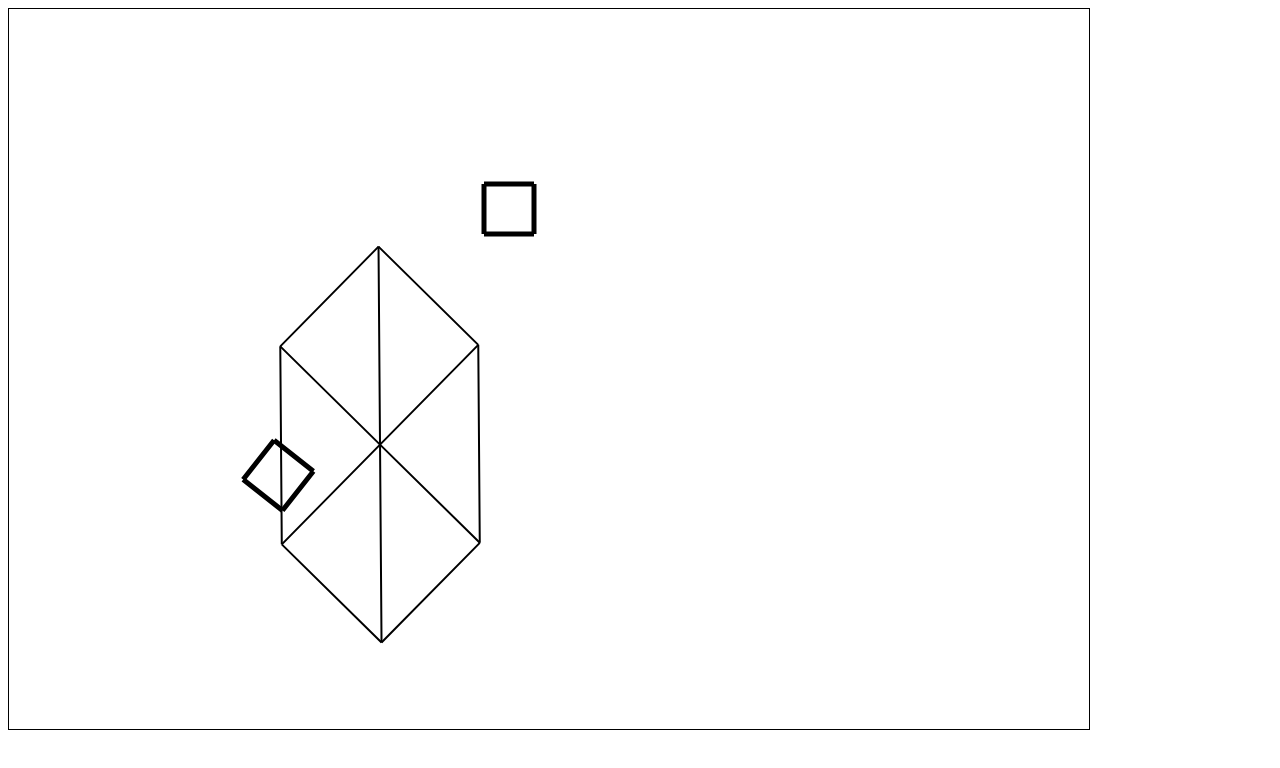
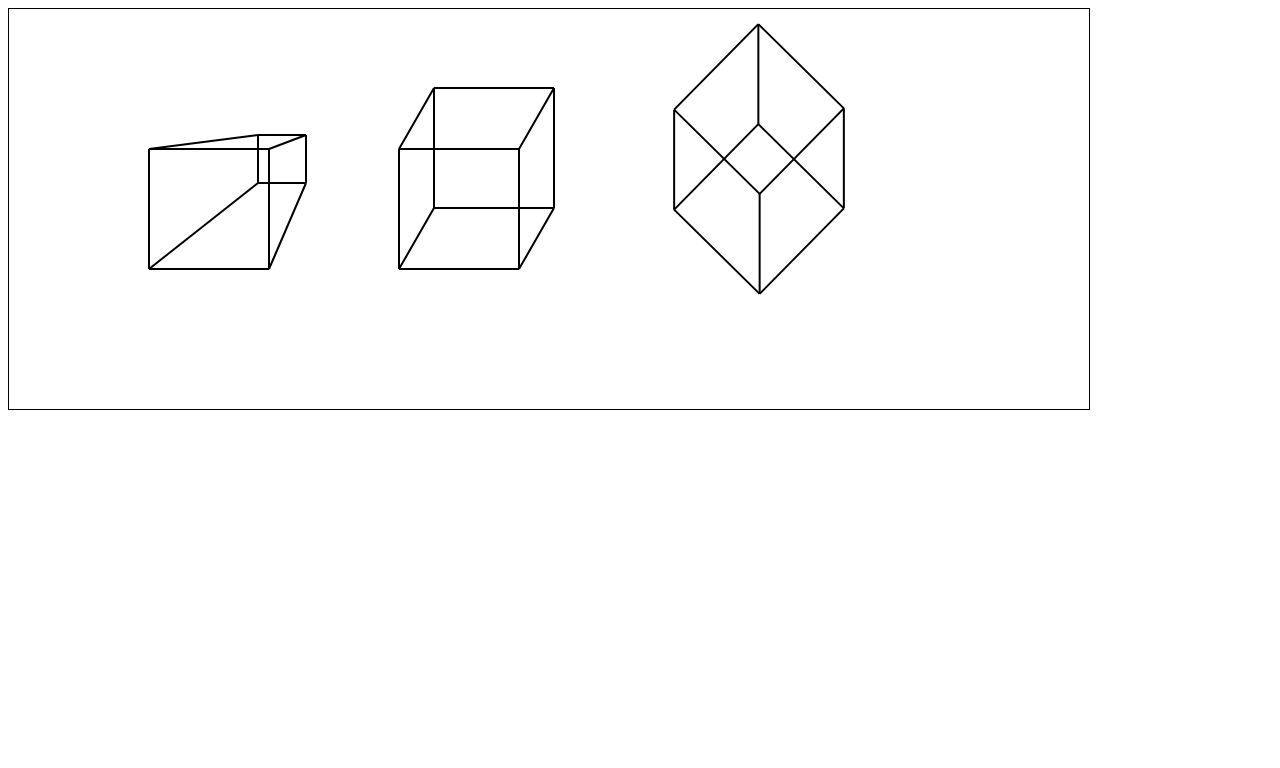
Before and after one commit to JulianRamirezAn02/CG-MUL-B-2024-2, a plain HTML site: page AC-19SEP/PROYECCIONES/index.html in a window 1280 px wide. Drawn offline with Linux system fonts and the light colour scheme.

Commit message:
Codigo simplificado y mejorado

```diff
--- a/AC-19SEP/PROYECCIONES/cuadrado.js
+++ b/AC-19SEP/PROYECCIONES/cuadrado.js
@@ -1,50 +1,53 @@
 import { Linea } from './linea.js';
 
 export class Cuadrado {
-    #x
-    #y
-    #longitud
-    #line
+    #centro;
+    #longitud;
+    #line;
 
-    constructor(x,y,longitud,line) {
-        this.#x = x
-        this.#y =y
-        this.#longitud = longitud
-        this.#line=line
+    constructor(centro, longitud, line) {
+        this.#centro = centro;
+        this.#longitud = longitud;
+        this.#line = line;
     }
 
-    verticesCuadrado(x,y,longitud){
-        const A = [x-longitud/2,y-longitud/2]
-        const B = [x+longitud/2,y-longitud/2]
-        const C = [x+longitud/2,y+longitud/2]
-        const D = [x-longitud/2,y+longitud/2]
-        return [A,B,C,D]
+    verticesCuadrado(centro, longitud) {
+        const A = [centro[0] - longitud / 2, centro[1] - longitud / 2];
+        const B = [centro[0] + longitud / 2, centro[1] - longitud / 2];
+        const C = [centro[0] + longitud / 2, centro[1] + longitud / 2];
+        const D = [centro[0] - longitud / 2, centro[1] + longitud / 2];
+        return [A, B, C, D];
     }
-    verticesCuadradoRotado(x,y,longitud,angle){
-        const A = this.rotacion(x-longitud/2,y-longitud/2,angle)
-        const B = this.rotacion(x+longitud/2,y-longitud/2,angle)
-        const C = this.rotacion(x+longitud/2,y+longitud/2,angle)
-        const D = this.rotacion(x-longitud/2,y+longitud/2,angle)
-        return [A,B,C,D]
+
+    verticesCuadradoRotado(angulo) {
+        const vertices = this.verticesCuadrado(this.#centro, this.#longitud);
+        return vertices.map(vertex => this.rotacion(vertex, angulo, this.#centro));
     }
-    dibujarCuadrado(ctx){
-        const [A,B,C,D] = this.verticesCuadrado(this.#x,this.#y,this.#longitud);
-        new Linea(A,B,this.#line).dibujar(ctx)
-        new Linea(B,C,this.#line).dibujar(ctx)
-        new Linea(C,D,this.#line).dibujar(ctx)
-        new Linea(D,A,this.#line).dibujar(ctx)
+
+    rotacion(vertex, angulo, centro) {
+        // Trasladar el vértice al origen
+        const xTrasladado = vertex[0] - centro[0];
+        const yTrasladado = vertex[1] - centro[1];
+        const rad = (1/ 180) * angulo;
+        const xd = xTrasladado * Math.cos(rad) - yTrasladado * Math.sin(rad);
+        const yd = xTrasladado * Math.sin(rad) + yTrasladado * Math.cos(rad);
+        return [xd + centro[0], yd + centro[1]];
     }
-    rotacion(x,y,angulo){
-        const rad = (1/180)*angulo
-        const xd=x*Math.cos(rad)-y*Math.sin(rad)
-        const yd = x*Math.sin(rad)+y*Math.cos(rad)
-        return [xd,yd]
+
+    dibujarCuadrado(ctx) {
+        const [A, B, C, D] = this.verticesCuadrado(this.#centro, this.#longitud);
+        this.dibujarLineasCuadrado(A, B, C, D, ctx);
     }
-    dibujarCuadradoRotado(ctx,angle){
-        const [A,B,C,D] = this.verticesCuadradoRotado(this.#x,this.#y,this.#longitud,angle);
-        new Linea(A,B,this.#line).dibujar(ctx)
-        new Linea(B,C,this.#line).dibujar(ctx)
-        new Linea(C,D,this.#line).dibujar(ctx)
-        new Linea(D,A,this.#line).dibujar(ctx)
+
+    dibujarCuadradoRotado(ctx, angle) {
+        const [A, B, C, D] = this.verticesCuadradoRotado(angle);
+        this.dibujarLineasCuadrado(A, B, C, D, ctx);
+    }
+
+    dibujarLineasCuadrado(A, B, C, D, ctx) {
+        new Linea(A, B, this.#line).dibujar(ctx);
+        new Linea(B, C, this.#line).dibujar(ctx);
+        new Linea(C, D, this.#line).dibujar(ctx);
+        new Linea(D, A, this.#line).dibujar(ctx);
     }
 }
--- a/AC-19SEP/PROYECCIONES/cubo.js
+++ b/AC-19SEP/PROYECCIONES/cubo.js
@@ -1,57 +1,55 @@
 import { Cuadrado } from "./cuadrado.js";
 import { Linea } from "./linea.js";
 export class Cubo {
-    #x
-    #y
+    #centro
     #line
-    constructor(x,y,line) {
-        this.#x=x
-        this.#y = y
+    #longitud
+    constructor(centro,line,longitud) {
+        this.#centro = centro
         this.#line = line
+        this.#longitud = longitud
     }
-    //TODO:refactorizar
-    dibujar_perspectiva(ctx,porcentaje){
+    dibujar_perspectiva(ctx,Ubicacion2,porcentaje){
 
-        const cua1 = new Cuadrado(this.#x,this.#y,300,this.#line).dibujarCuadrado(ctx)
-        const cua2 = new Cuadrado(this.#x+100,this.#y+100,this.tamanno(300,porcentaje),this.#line).dibujarCuadrado(ctx)
+        const nuevoCentro = [Ubicacion2[0],Ubicacion2[1]]
 
-        const [A,B,C,D] = new Cuadrado(this.#x,this.#y,300,this.#line).verticesCuadrado(this.#x,this.#y,300)
-        const [A2,B2,C2,D2] = new Cuadrado(this.#x-100,this.#y-100,this.tamanno(300,porcentaje),this.#line).verticesCuadrado(this.#x+100,this.#y+100,this.tamanno(300,porcentaje))
+        const cua1 = new Cuadrado(this.#centro,this.#longitud,this.#line).dibujarCuadrado(ctx)
+        const cua2 = new Cuadrado(nuevoCentro,this.tamanno(this.#longitud,porcentaje),this.#line).dibujarCuadrado(ctx)
+
+        const [A,B,C,D] = new Cuadrado(this.#centro,this.#longitud,this.#line).verticesCuadrado(this.#centro,this.#longitud)
+        const [A2,B2,C2,D2] = new Cuadrado(nuevoCentro,this.tamanno(this.#longitud,porcentaje),this.#line).verticesCuadrado(nuevoCentro,this.tamanno(this.#longitud,porcentaje))
+
+        this.dibujarLineasPers(A,A2,B,B2,C,C2,D,D2,ctx)
+    }
+    dibujar_ortografica(ctx,Ubicacion2){
+
+       const nuevoCentro = [Ubicacion2[0],Ubicacion2[1]]
+
+       const cua1 = new Cuadrado(this.#centro,this.#longitud,this.#line).dibujarCuadrado(ctx)
+       const cua2 = new Cuadrado(nuevoCentro,this.#longitud,this.#line).dibujarCuadrado(ctx)
+
+       const [A,B,C,D] = new Cuadrado(this.#centro,this.#longitud,this.#line).verticesCuadrado(this.#centro,this.#longitud)
+       const [A2,B2,C2,D2] = new Cuadrado(nuevoCentro,this.#longitud,this.#line).verticesCuadrado(nuevoCentro,this.#longitud)
+
+       this.dibujarLineasPers(A,A2,B,B2,C,C2,D,D2,ctx)
+    }
+    dibujar_isometrica(ctx, Ubicacion2, angle) {
+        const nuevoCentro = [Ubicacion2[0], Ubicacion2[1]]
+        const cua1 = new Cuadrado(this.#centro, this.#longitud, this.#line).dibujarCuadradoRotado(ctx, angle)
+        const cua2 = new Cuadrado(nuevoCentro, this.#longitud, this.#line).dibujarCuadradoRotado(ctx, angle)
+
+        const [A, B, C, D] = new Cuadrado(this.#centro, this.#longitud, this.#line).verticesCuadradoRotado(angle)
+        const [A2, B2, C2, D2] = new Cuadrado(Ubicacion2, this.#longitud, this.#line).verticesCuadradoRotado(angle)
+        console.log(A)
+        this.dibujarLineasPers(A,A2,B,B2,C,C2,D,D2,ctx)
+    }
+    dibujarLineasPers(A,A2,B,B2,C,C2,D,D2,ctx){
 
         new Linea(A,A2,this.#line).dibujar(ctx)
         new Linea(B,B2,this.#line).dibujar(ctx)
         new Linea(C,C2,this.#line).dibujar(ctx)
         new Linea(D,D2,this.#line).dibujar(ctx)
     }
-    dibujar_ortografica(ctx){
-
-        //arreglar parametros
-        const cua1 = new Cuadrado(this.#x,this.#y,300,this.#line).dibujarCuadrado(ctx)
-        const cua2 = new Cuadrado(this.#x+100,this.#y+100,300,this.#line).dibujarCuadrado(ctx)
-
-        const [A,B,C,D] = new Cuadrado(this.#x,this.#y,300,this.#line).verticesCuadrado(this.#x,this.#y,300)
-        const [A2,B2,C2,D2] = new Cuadrado(this.#x-100,this.#y-100,300,this.#line).verticesCuadrado(this.#x+100,this.#y+100,300)
-
-        new Linea(A,A2,this.#line).dibujar(ctx)
-        new Linea(B,B2,this.#line).dibujar(ctx)
-        new Linea(C,C2,this.#line).dibujar(ctx)
-        new Linea(D,D2,this.#line).dibujar(ctx)
-    }
-
-    dibujar_isometrica(ctx,angle,longitud,extraX,extraY){
-        const cua1 = new Cuadrado(this.#x,this.#y,longitud,this.#line).dibujarCuadradoRotado(ctx,angle)
-        const cua2 = new Cuadrado(this.#x+extraX,this.#y+extraY,longitud,this.#line).dibujarCuadradoRotado(ctx,angle)
-
-        const [A,B,C,D] = new Cuadrado(this.#x,this.#y,longitud,this.#line).verticesCuadradoRotado(this.#x,this.#y,longitud,angle)
-        const [A2,B2,C2,D2] = new Cuadrado(this.#x+extraX,this.#y+extraY,longitud,this.#line).verticesCuadradoRotado(this.#x+extraX,this.#y+extraY,longitud,angle)
-
-        console.log(A2)
-        new Linea(A,A2,this.#line).dibujar(ctx)
-        new Linea(B,B2,this.#line).dibujar(ctx)
-        new Linea(C,C2,this.#line).dibujar(ctx)
-        new Linea(D,D2,this.#line).dibujar(ctx)
-    }
-
     tamanno(longitud,porcentaje){
         const size = porcentaje/100
         return longitud*size;
--- a/AC-19SEP/PROYECCIONES/index.html
+++ b/AC-19SEP/PROYECCIONES/index.html
@@ -6,7 +6,7 @@
     <title>Document</title>
 </head>
 <body>
-    <canvas height="720" width="1080" id="canva" style="border:1px solid #000000;"></canvas>
+    <canvas height="400" width="1080" id="canva" style="border:1px solid #000000;"></canvas>
 </body>
 <script type="module" src="main.js"></script>
 </html>
--- a/AC-19SEP/PROYECCIONES/main.js
+++ b/AC-19SEP/PROYECCIONES/main.js
@@ -1,12 +1,9 @@
 // main.js
-import { Cubo } from './cubo.js'; // Asegúrate de que el nombre y la ruta sean correctos
+import { Cubo } from './cubo.js';
 import { Cuadrado } from "./cuadrado.js";
 const canvas = document.getElementById("canva");
 const ctx = canvas.getContext("2d");
 
-new Cuadrado(500,200,50,5).dibujarCuadradoRotado(ctx,120)
-new Cuadrado(500,200,50,5).dibujarCuadrado(ctx)
-
-new Cubo(500,-20,2).dibujar_isometrica(ctx,140,140,140,140);
-//new Cubo(200,200,2).dibujar_perspectiva(ctx,50)
-//new Cubo(800,200,2).dibujar_ortografica(ctx)
+new Cubo([200,200],2,120).dibujar_perspectiva(ctx,[273, 150],40)
+new Cubo([450,200],2,120).dibujar_ortografica(ctx,[485, 139])
+new Cubo([750,200],2,120).dibujar_isometrica(ctx,[750, 100],140)
```
